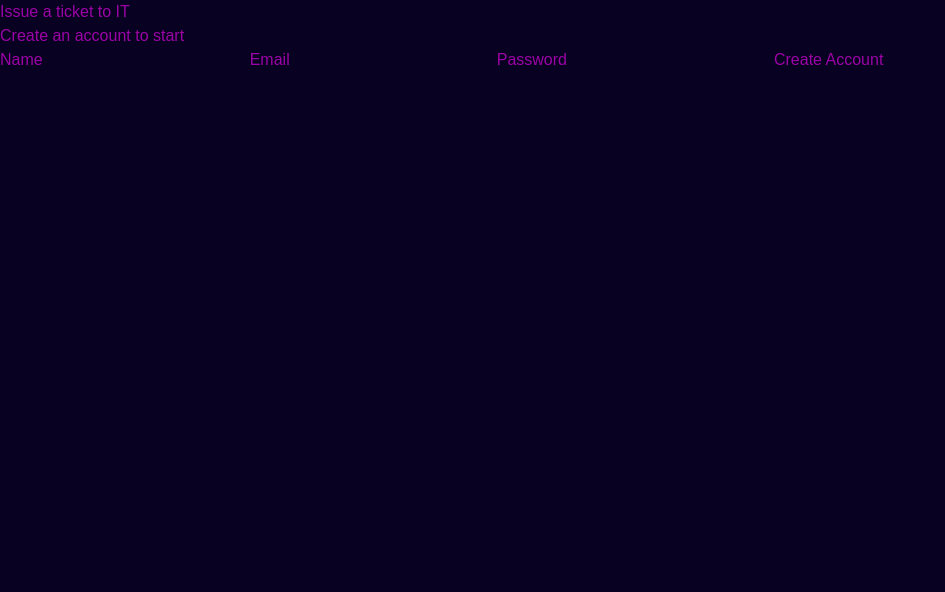
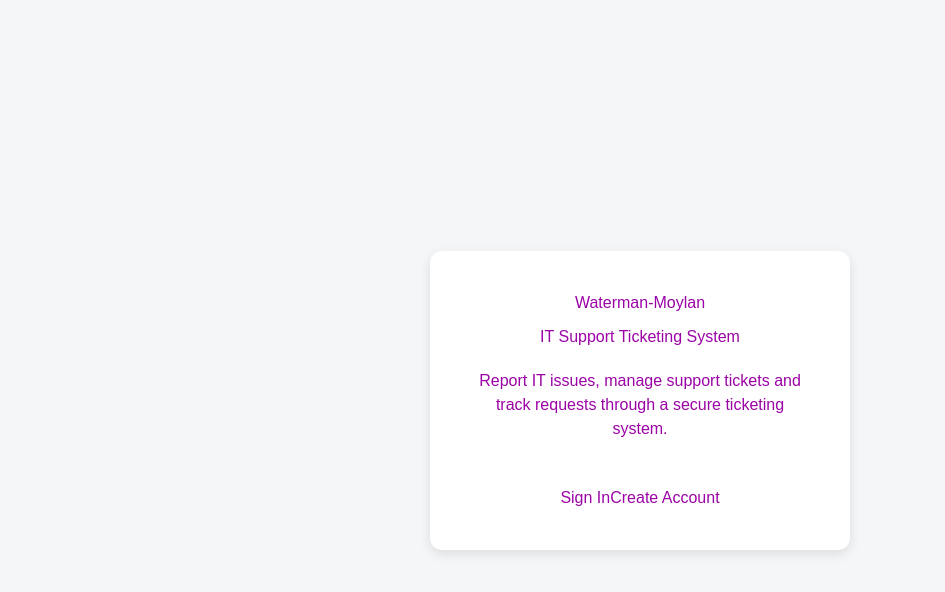
Before and after one commit to ciarajlangan/WMoylan, a Next.js app: page / in a window 1280 px wide. Shown: the top 592 px of the page, without its empty margins (0-945 px from the left). Built offline with nearby package versions, Linux system fonts and the light colour scheme.

Commit message:
Implement authentication and role-based login flow

```diff
--- a/src/app/globals.css
+++ b/src/app/globals.css
@@ -14,3 +14,36 @@ body {
 .page-background {
   @apply min-h-screen bg-[#080121] text-white;
 }
+
+.landing-container{
+    display:flex;
+    justify-content:center;
+    align-items:center;
+    min-height:100vh;
+    background:#f4f6f8;
+}
+
+.landing-card{
+    background:white;
+    padding:40px;
+    border-radius:12px;
+    width:420px;
+    text-align:center;
+    box-shadow:0 4px 12px rgba(0,0,0,.1);
+}
+
+.landing-card h1{
+    margin-bottom:10px;
+}
+
+.landing-card h2{
+    margin-bottom:20px;
+}
+
+.landing-card p{
+    margin-bottom:30px;
+}
+
+.secondary-button{
+    margin-top:15px;
+}
--- a/src/app/page.js
+++ b/src/app/page.js
@@ -1,144 +1,41 @@
 "use client";
-import { useState } from "react";
+
+import { useRouter } from "next/navigation";
 
 export default function Home() {
 
-    const [formData, setFormData] = useState({
-      name: "",
-      email: "",
-      password: "",
-    });
+    const router = useRouter();
 
-    const [message, setMessage] = useState("");
-    const [errors, setErrors] = useState({}); //state to hold the errors
+    return (
+        <main className="landing-container">
 
-    function handleChange(e) {
+            <section className="landing-card">
 
-      const {name, value} = e.target;
-      setFormData({ ...formData, [name]: value});
+                <h1>Waterman-Moylan</h1>
 
-      setErrors({
-        ...errors,
-        [name]: ""
-      })
-    }
+                <h2>IT Support Ticketing System</h2>
 
-    async function handleSubmit(e) {
+                <p>
+                    Report IT issues, manage support tickets and track
+                    requests through a secure ticketing system.
+                </p>
 
-      e.preventDefault();
-      setMessage("");
+                <button
+                    className="submit-button"
+                    onClick={() => router.push("/login")}
+                >
+                    Sign In
+                </button>
 
-      try {
-        const res = await fetch("/api/users", {
-          method: "POST",
-          headers: { "Content-Type": "application/json"},
-          body: JSON.stringify(formData),
-        });
+                <button
+                    className="secondary-button"
+                    onClick={() => router.push("/register")}
+                >
+                    Create Account
+                </button>
 
-        const data = await res.json();
-
-        console.log("RESPONSE STATUS:", res.status);
-        console.log("RESPONSE DATA:", data);
-
-        //If the request failed (validation, regex or duplication email)
-        if (!res.ok) {
-
-          //check if the backend returned validation errors
-          if(data.errors) {
-            setErrors(data.errors);
-            setMessage("Please fix all the errors above")
-
-          }else{
-
-            //otherwise show general backend error message*****************
-            setMessage(data.message || "Something went wrong.")
-          }
-          return;
-        }
-
-        setMessage("Login Successful");
-        setFormData({
-          name: "",
-          email: "",
-          password: "",
-        });
-        setErrors({});
-
-      } catch (err) {
-        console.error("FETCH ERROR:", err);
-      }
-
-    }
-
-    //Style for line 80, 81 and 82 and check for appropriate text
-    return (
-        <>
-        <main className = "signin-container">
-          <section className = "signin-header">
-            <h1 className = "signin-title">Issue a ticket to IT</h1>
-            <p className = "signin-subtitle">Create an account to start</p>
-          </section>
-
-          <form className = "signin-form" onSubmit = {handleSubmit}>
-
-            <label>
-              Name
-              <input
-              type = "text"
-              name = "name"
-              className = "input"
-              value = {formData.name}
-              onChange = {handleChange}
-              required
-              />
-
-              {errors.name && (
-                <p className = "field-error">{errors.name}</p> //need to create this error message in api
-              )}
-            </label>
-
-            <label>
-              Email
-              <input
-              type = "email"
-              name = "email"
-              className = "input"
-              value = {formData.email}
-              onChange={handleChange}
-              required
-              />
-
-              {errors.email && (
-                <p className = "field-error">{errors.email}</p> //need to create error message for this also
-              )}
-            </label>
-
-            <label>
-              Password
-              <input
-              type = "password"
-              name = "password"
-              className = "input"
-              value = {formData.password}
-              onChange={handleChange}
-              required
-              />
-
-              {errors.password && (
-                <p className = "field-error">{errors.password}</p> //need to create error message for this also
-              )}
-            </label>
-            <button type = "submit">Create Account</button>
-
-
-            {message && (
-              <p className="field-error">
-             {message}
-            </p>
-            )}
-          </form>
+            </section>
 
         </main>
-        </>
     );
 }
--- /dev/null
+++ b/src/app/register/page.js
@@ -0,0 +1,150 @@
+"use client";
+import { useState } from "react";
+import { useRouter } from "next/navigation";
+
+export default function Home() {
+
+    const [formData, setFormData] = useState({
+      name: "",
+      email: "",
+      password: "",
+    });
+
+    const router = useRouter();
+    const [message, setMessage] = useState("");
+    const [errors, setErrors] = useState({}); //state to hold the errors
+
+    function handleChange(e) {
+
+      const {name, value} = e.target;
+      setFormData({ ...formData, [name]: value});
+
+      setErrors({
+        ...errors,
+        [name]: ""
+      })
+    }
+
+    async function handleSubmit(e) {
+
+      e.preventDefault();
+      setMessage("");
+
+      try {
+        const res = await fetch("/api/users", {
+          method: "POST",
+          headers: { "Content-Type": "application/json"},
+          body: JSON.stringify(formData),
+        });
+
+        const data = await res.json();
+
+        console.log("RESPONSE STATUS:", res.status);
+        console.log("RESPONSE DATA:", data);
+
+        //If the request failed (validation, regex or duplication email)
+        if (!res.ok) {
+
+          //check if the backend returned validation errors
+          if(data.errors) {
+            setErrors(data.errors);
+            setMessage("Please fix all the errors above")
+
+          }else{
+
+            //otherwise show general backend error message*****************
+            setMessage(data.message || "Something went wrong.")
+          }
+          return;
+        }
+
+        setMessage("Account created successfully! Redirecting to login...");
+        setTimeout(() => {
+            router.push("/login");
+        }, 1500);
+
+        setFormData({
+          name: "",
+          email: "",
+          password: "",
+        });
+        setErrors({});
+
+      } catch (err) {
+        console.error("FETCH ERROR:", err);
+      }
+
+    }
+
+    //Style for line 80, 81 and 82 and check for appropriate text
+    return (
+        <>
+        <main className = "signin-container">
+          <section className = "signin-header">
+            <h1 className = "signin-title">Issue a ticket to IT</h1>
+            <p className = "signin-subtitle">Create an account to start</p>
+          </section>
+
+          <form className = "signin-form" onSubmit = {handleSubmit}>
+
+            <label>
+              Name
+              <input
+              type = "text"
+              name = "name"
+              className = "input"
+              value = {formData.name}
+              onChange = {handleChange}
+              required
+              />
+
+              {errors.name && (
+                <p className = "field-error">{errors.name}</p> //need to create this error message in api
+              )}
+            </label>
+
+            <label>
+              Email
+              <input
+              type = "email"
+              name = "email"
+              className = "input"
+              value = {formData.email}
+              onChange={handleChange}
+              required
+              />
+
+              {errors.email && (
+                <p className = "field-error">{errors.email}</p> //need to create error message for this also
+              )}
+            </label>
+
+            <label>
+              Password
+              <input
+              type = "password"
+              name = "password"
+              className = "input"
+              value = {formData.password}
+              onChange={handleChange}
+              required
+              />
+
+              {errors.password && (
+                <p className = "field-error">{errors.password}</p> //need to create error message for this also
+              )}
+            </label>
+            <button type = "submit">Create Account</button>
+
+
+            {message && (
+              <p className="field-error">
+             {message}
+            </p>
+            )}
+          </form>
+
+        </main>
+        </>
+    );
+}
```
Also changed, not shown: src/app/profile/page.js (added), src/app/tickets/my/page.js (added), src/app/user/page.js (added).
